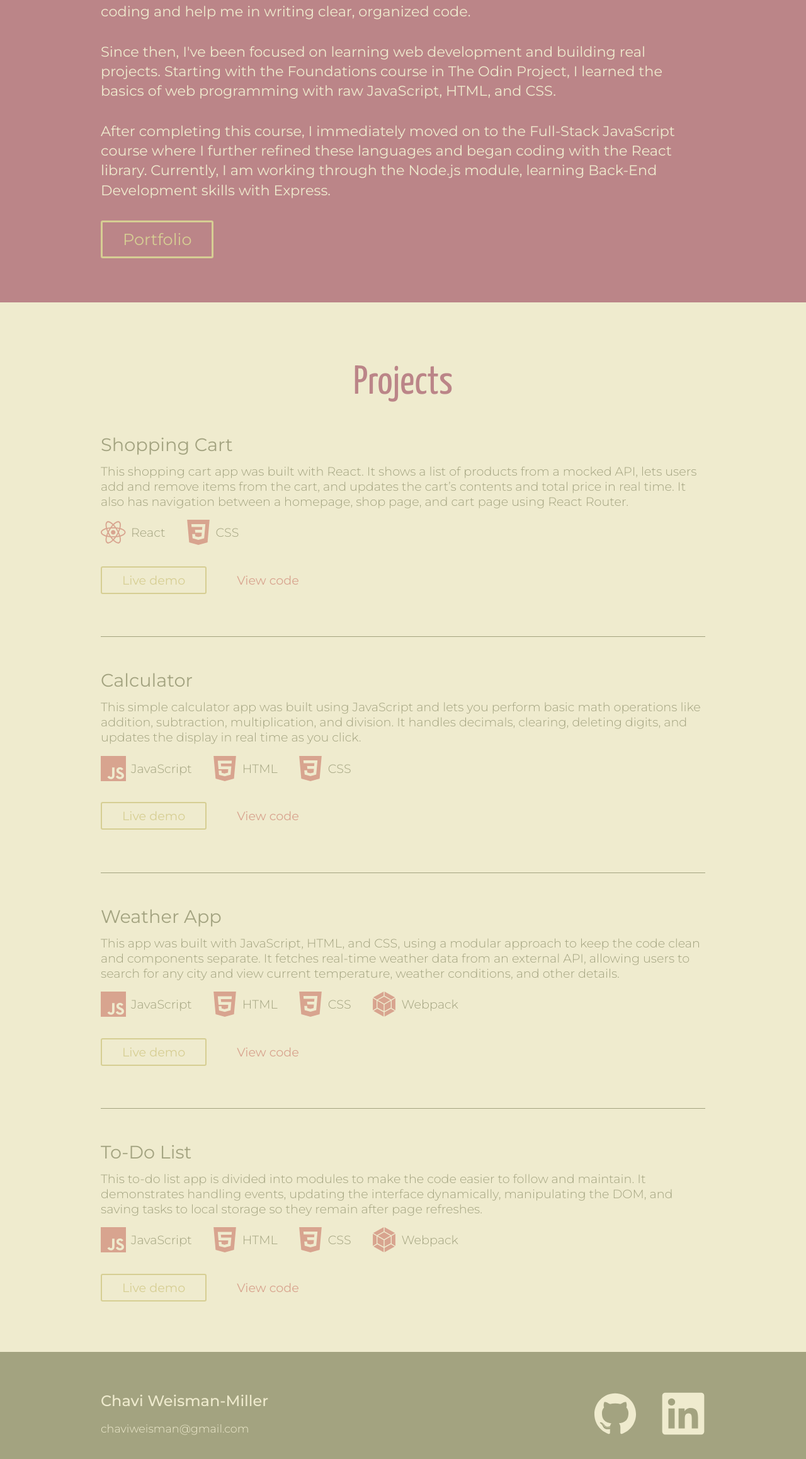
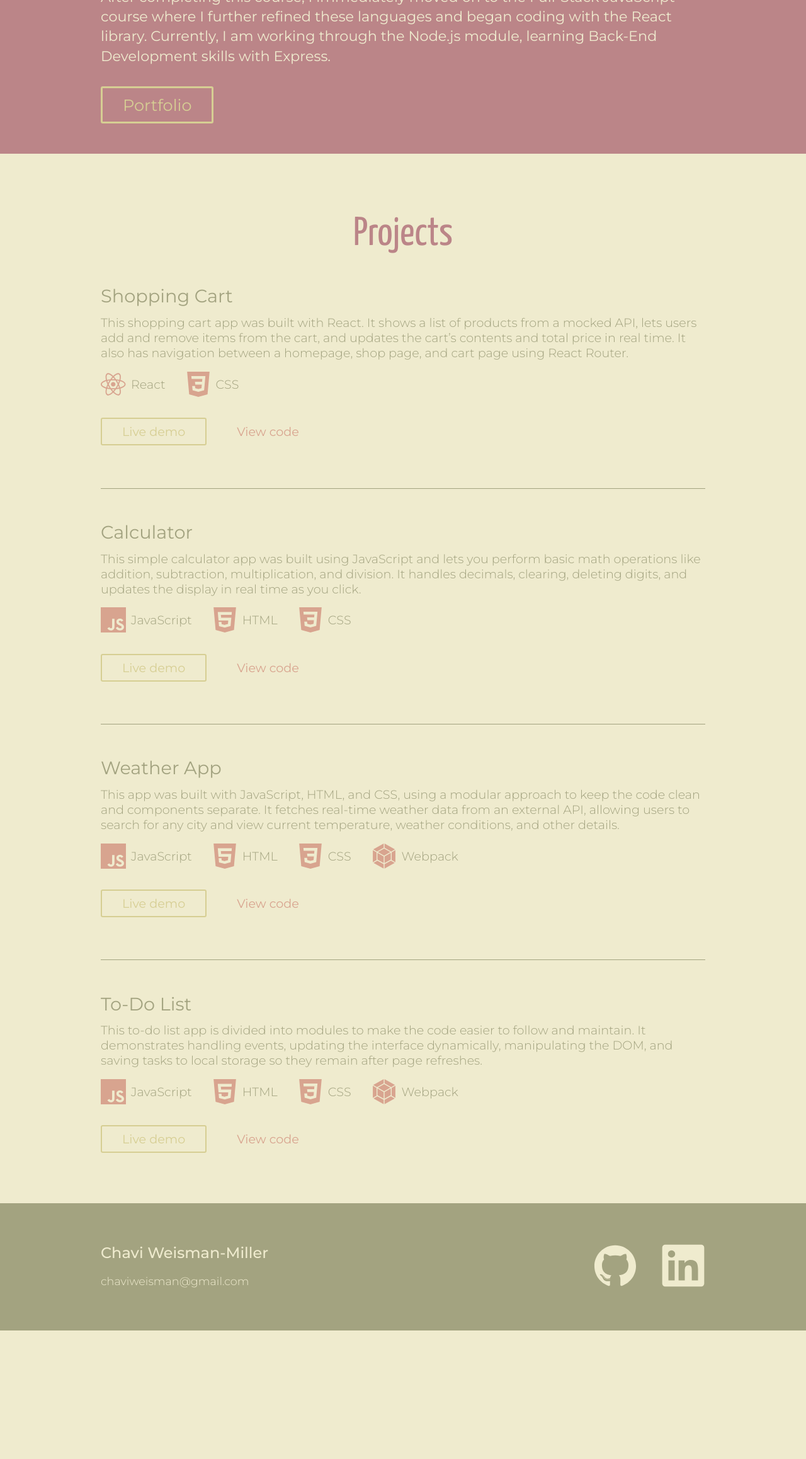
Before and after one commit to chavimiller/chavi-portfolio, a React (Vite) app: page / in a window 1280 px wide. Shown: the part 1233-3549 px from the top of the page at 63% size. After the commit the page ends 3345 px from the top, so only its background shows below. Built offline with nearby package versions, Linux system fonts and the light colour scheme.

Commit message:
Improve responsiveness

```diff
--- a/src/App.css
+++ b/src/App.css
@@ -109,15 +109,21 @@ svg {
 }
 
 @media (max-width: 768px) {
-    .section {
-      padding: 1.5rem;
-    }
+  .section {
+    padding: 4rem;
+  }
 
-    .container {
+  .container {
     max-width: 100%;
   }
 }
 
 @media (max-width: 480px) {
+ .section {
+    padding: 1.5rem;
+  }
 
+  .container {
+    max-width: 100%;
+  }
 }
--- a/src/components/About.module.css
+++ b/src/components/About.module.css
@@ -2,7 +2,7 @@
   display: flex;
   flex-direction: column;
   padding: 6rem 0;
-  height: 70vh;
+  height: fit-content;
 }
 
 .regText {
@@ -19,7 +19,7 @@
 
 .aboutSection {
   background-color: var(--accent);
-  height: 100vh;
+  height: fit-content;
   display: flex;
   justify-content: center;
   gap: 2rem;
@@ -42,10 +42,10 @@
 }
 
 @media (max-width: 768px) {
-    .introContainer {
-        padding: 0;
-        height: fit-content;
-    }
+  .introContainer {
+      padding: 0;
+      height: fit-content;
+  }
 }
 
 @media (max-width: 480px) {
--- a/src/components/Card.module.css
+++ b/src/components/Card.module.css
@@ -14,17 +14,21 @@
 .projectDesc {
   font-size: 1.2rem;
   font-weight: 300;
+  display: flex;
+  flex-wrap: wrap;
 }
 
 .stackContainer {
   display: flex;
   gap: 2rem;
   padding: .3rem 0;
+  flex-wrap: wrap;
 }
 
 .stackContainer img {
   width: 40px;
   height: 40px;
+
 }
 
 .stackItem {
--- a/src/components/Footer.module.css
+++ b/src/components/Footer.module.css
@@ -2,7 +2,8 @@
 .contactContainer {
   display: flex;
   background-color: var(--foreground);
-  height: 25vh;
+  height: fit-content;
+  padding: 2rem 0;
   color: var(--background);
   align-items: center;
 }
--- a/src/components/Projects.module.css
+++ b/src/components/Projects.module.css
@@ -21,6 +21,12 @@
   text-align: center;
 }
 
+@media (max-width: 768px) {
+  .projectSection {
+    height: fit-content;
+  }
+}
+
 @media (max-width: 480px) {
     .projectSection {
         height: fit-content;
```
